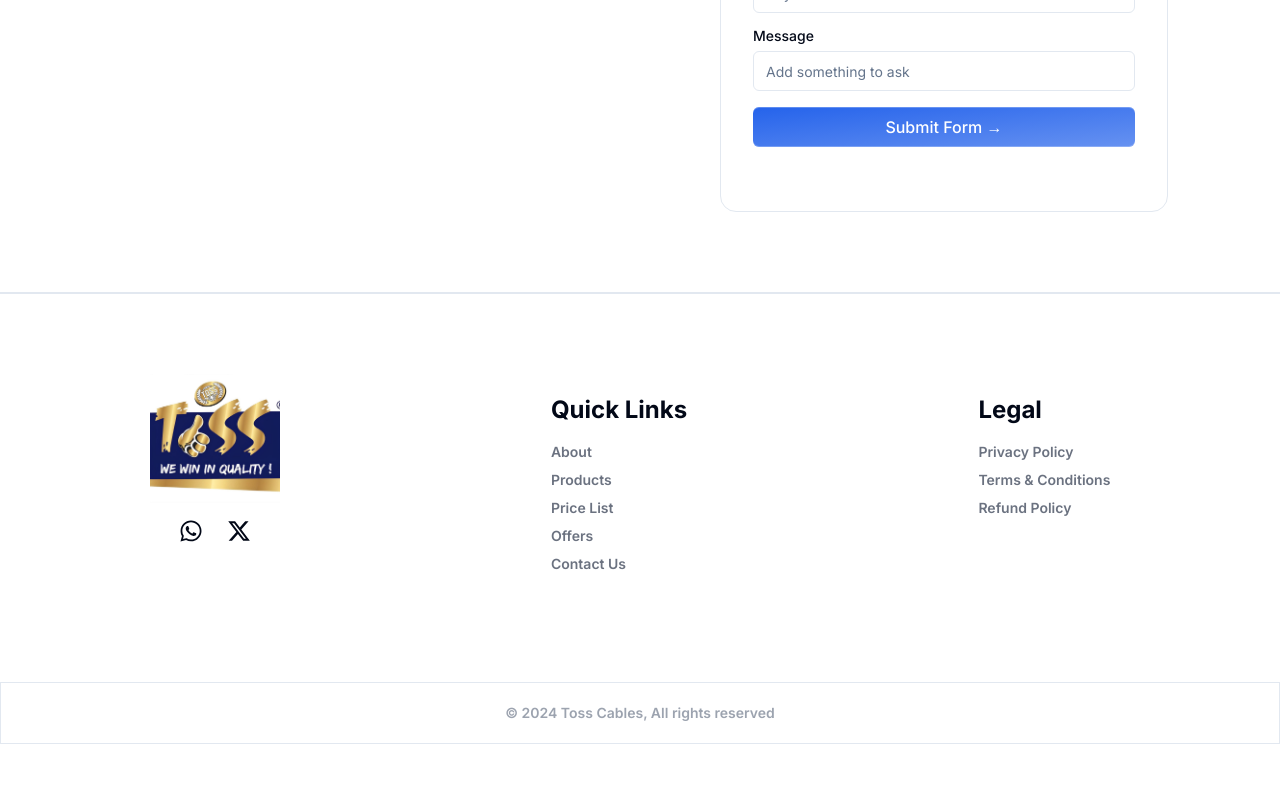
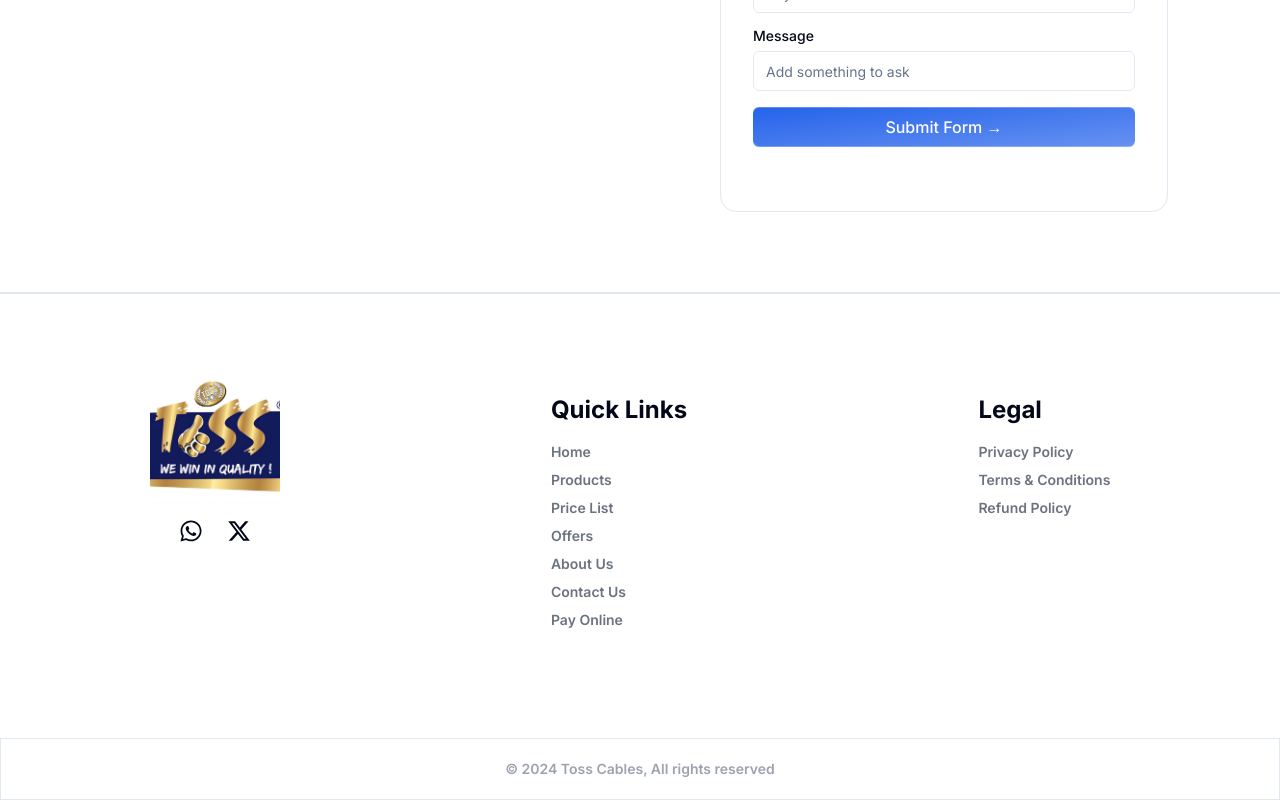
Before and after one commit to darshit890/crosscables, a Next.js app: page / in a window 1280 px wide. Shown: the part 2963-3763 px from the top of the page. Before the commit the page ends 3707 px from the top, so only its background shows below. Built offline with nearby package versions, Linux system fonts and the light colour scheme.

Commit message:
modified:   components/Footer.tsx

```diff
--- a/components/Footer.tsx
+++ b/components/Footer.tsx
@@ -1,3 +1,4 @@
+import { NAV_LINKS } from "@/constants";
 import Image from "next/image";
 import Link from "next/link";
 import React from "react";
@@ -22,10 +23,10 @@ function Footer() {
           <div className="p-3 md:p-5 mb-6 md:mb-0 text-center md:text-left">
             <ul>
               <p className="font-bold text-xl md:text-2xl pb-2 md:pb-4">Quick Links</p>
-              {["About", "Products", "Price List", "Offers", "Contact Us"].map((item) => (
-                <li key={item} className="text-gray-500 text-sm md:text-md pb-1 md:pb-2 font-semibold hover:text-primary cursor-pointer">
-                  {item}
-                </li>
+              {NAV_LINKS.map((link) => (
+                <Link href={link.href} key={link.key} className="flex flex-col text-gray-500 text-sm md:text-md pb-1 md:pb-2 font-semibold hover:text-primary cursor-pointer">
+                    {link.label}
+                </Link>
               ))}
             </ul>
           </div>
```
